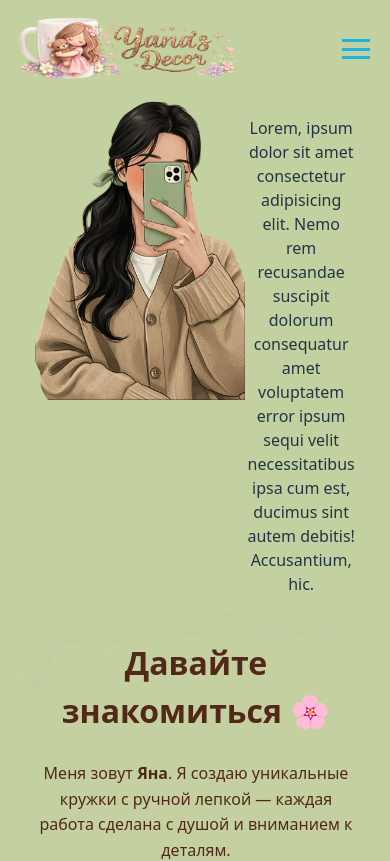
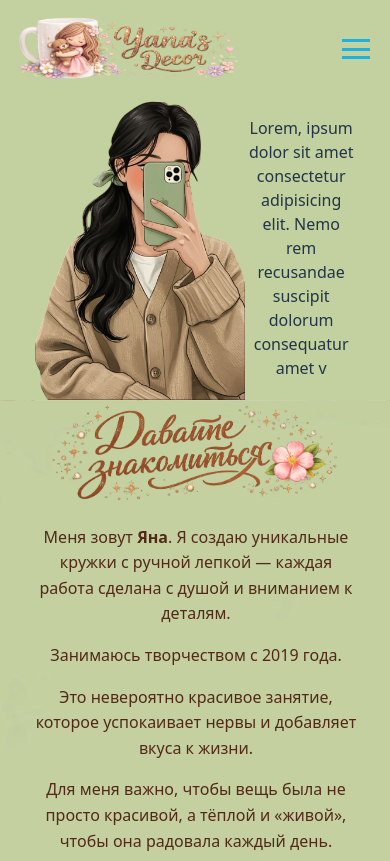
Before and after one commit to Ivan1990Nik/Baked_clay, a React (Vite) app: page / in a window 390 px wide. Shown: the top 861 px of the page. Built offline with nearby package versions, Linux system fonts and the light colour scheme.

Commit message:
add about

```diff
--- a/src/components/about/About.jsx
+++ b/src/components/about/About.jsx
@@ -1,12 +1,14 @@
 // src/components/about/About.jsx
 import "./about.css";
+import velcome from "../../../public/images/velcome.png"
+
 
 function About() {
   return (
     <section id="about" className="about">
       <div className="about__overlay">
         <div className="about__content">
-          <h2>Давайте знакомиться 🌸</h2>
+          <img src={velcome} alt="" /* style={{width: 500}} *//>
 
           <p>
             Меня зовут <strong>Яна</strong>.
--- a/src/components/about/about.css
+++ b/src/components/about/about.css
@@ -22,6 +22,9 @@
   padding: 0px 24px;
   color: #522919;
   margin-bottom: 950px;
+}
+.about__content img{
+ width: 500px;
 }
 
 .about__content h2 {
@@ -50,6 +53,9 @@
     text-align: center;
   }
 
+  .about__content img{
+ width: 300px;
+}
   .about__content h2 {
     font-size: 32px;
   }
--- a/src/components/header/Header.jsx
+++ b/src/components/header/Header.jsx
@@ -33,9 +33,10 @@ export default function Header() {
         </div>
       </div>
       <div className="header__main">
+
         <img src={sticHeader} alt="" className="header__main_img"/>
 <p>Lorem, ipsum dolor sit amet consectetur adipisicing elit. Nemo rem recusandae suscipit dolorum consequatur amet
-  voluptatem error ipsum sequi velit necessitatibus ipsa cum est, ducimus sint autem debitis! Accusantium, hic.</p>
+  v</p>
       </div>
     </header>
   );
```
Also changed, not shown: src/components/contact/Contact.jsx (+5 -6 lines), public/images/velcome.png (added).
